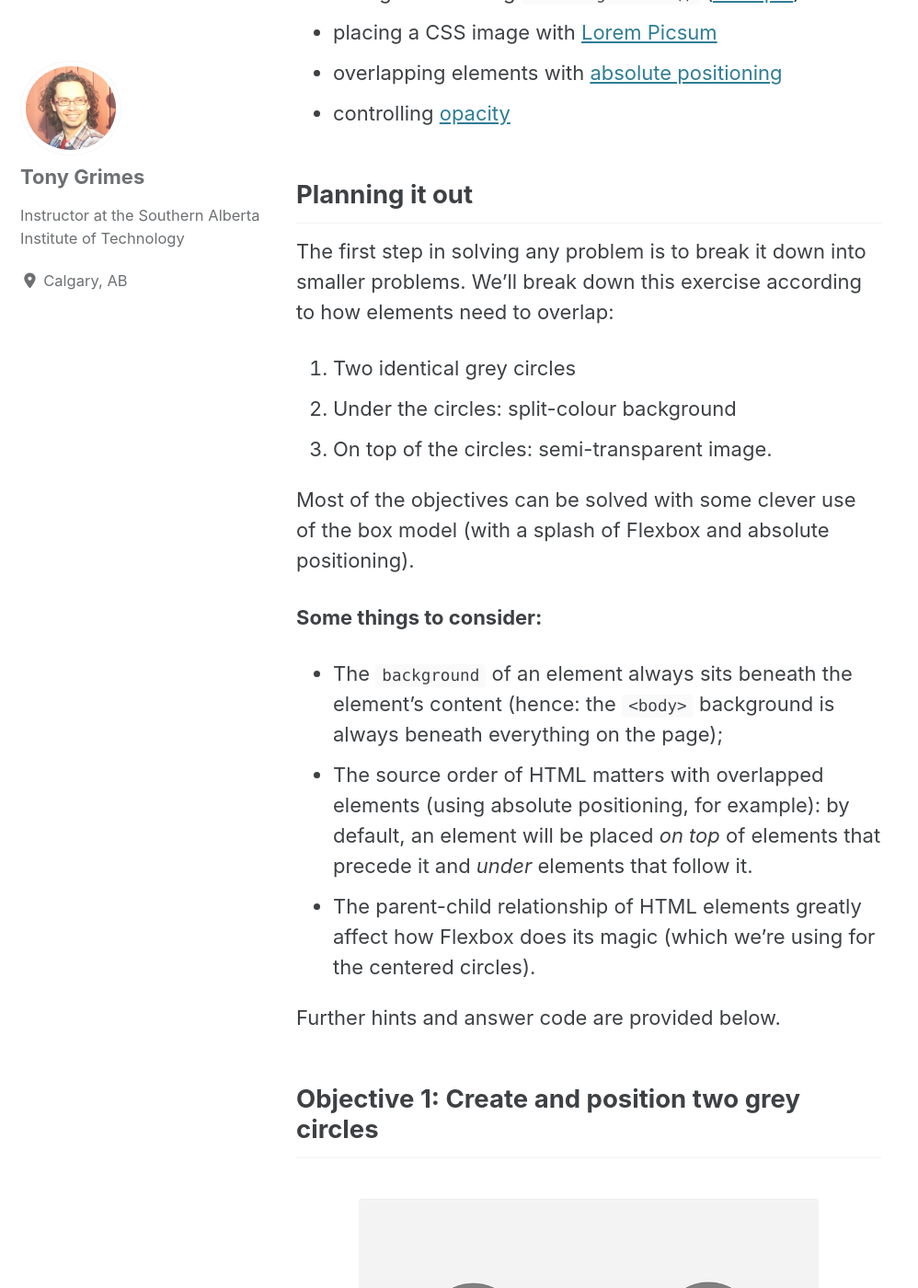
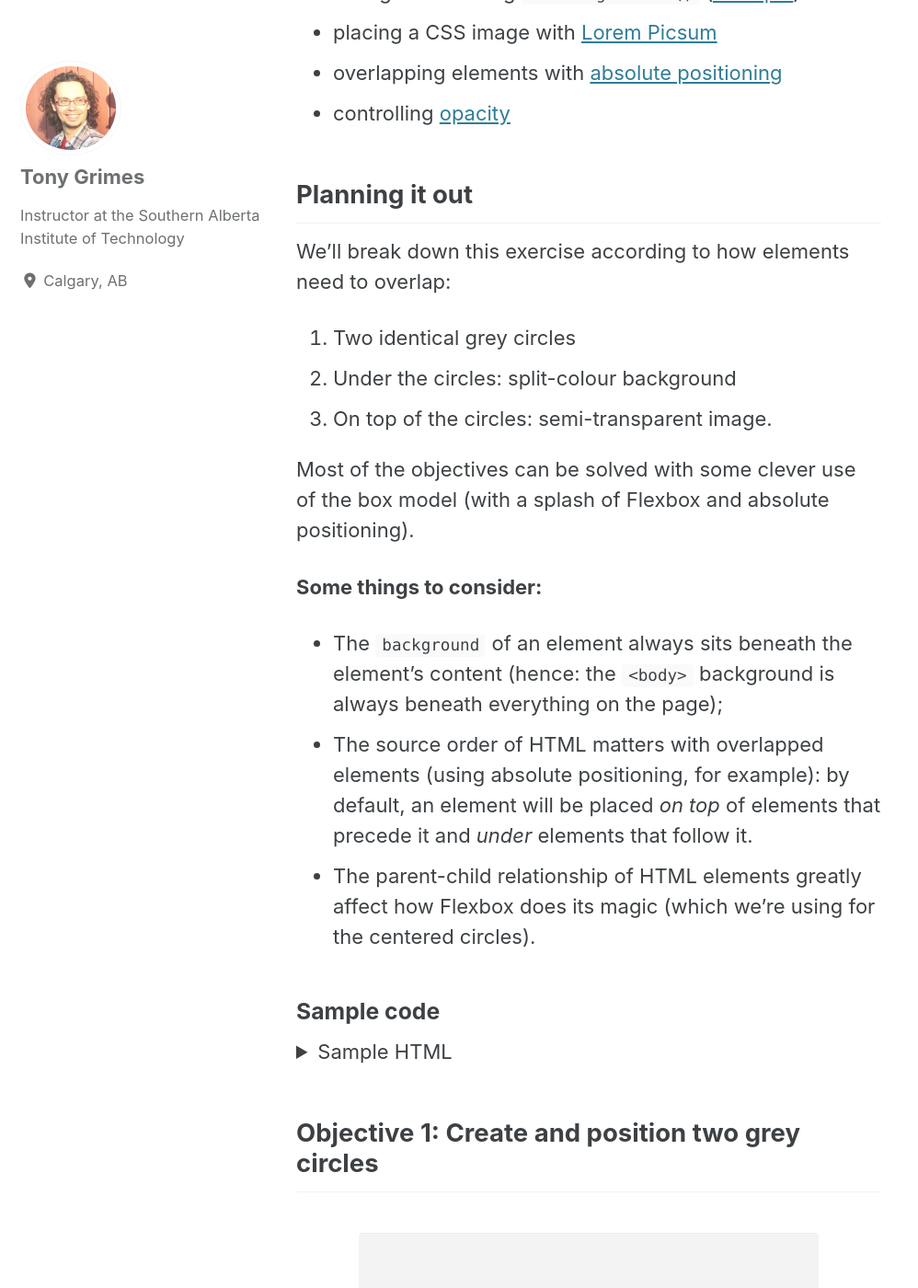
Before and after one commit to browsertherapy/browsertherapy.github.io, a Jekyll site: the page built from _posts/2020-06-02-tissue-contrast.md, in a window 1280 px wide and 1400 px high, scrolled down 1205 px. Shown: the whole window at 92% size, without its empty margins (0-998 px from the left). Built offline with Jekyll 4.4.1, drawn with Linux system fonts in a browser that asks for light colours; cached includes are drawn as plain includes; nearby versions of some CDN libraries.

````diff
--- a/_posts/2020-06-02-tissue-contrast.md
+++ b/_posts/2020-06-02-tissue-contrast.md
@@ -18,7 +18,7 @@ Source: [Curiosity Stream](https://curiositystream.com/video/1259/brightness-and
 - controlling [opacity](https://developer.mozilla.org/en-US/docs/Web/CSS/opacity)
 
 ## Planning it out
-The first step in solving any problem is to break it down into smaller problems. We'll break down this exercise according to how elements need to overlap:
+We'll break down this exercise according to how elements need to overlap:
 
 1. Two identical grey circles
 2. Under the circles: split-colour background
@@ -32,7 +32,19 @@ Most of the objectives can be solved with some clever use of the box model (with
 - The source order of HTML matters with overlapped elements (using absolute positioning, for example): by default, an element will be placed *on top* of elements that precede it and *under* elements that follow it.
 - The parent-child relationship of HTML elements greatly affect how Flexbox does its magic (which we're using for the centered circles).
 
-Further hints and answer code are provided below.
+### Sample code
+{:.no_toc}
+
+<details markdown="1">
+  <summary>Sample HTML</summary>
+```html
+<main class="container split-bg">
+  <div class="item circle"></div>
+  <div class="item circle"></div>
+</main>
+<div class="image"></div>
+```
+</details>
 
 ## Objective 1: Create and position two grey circles
 <figure style="width: 500px" class="align-center">
````
